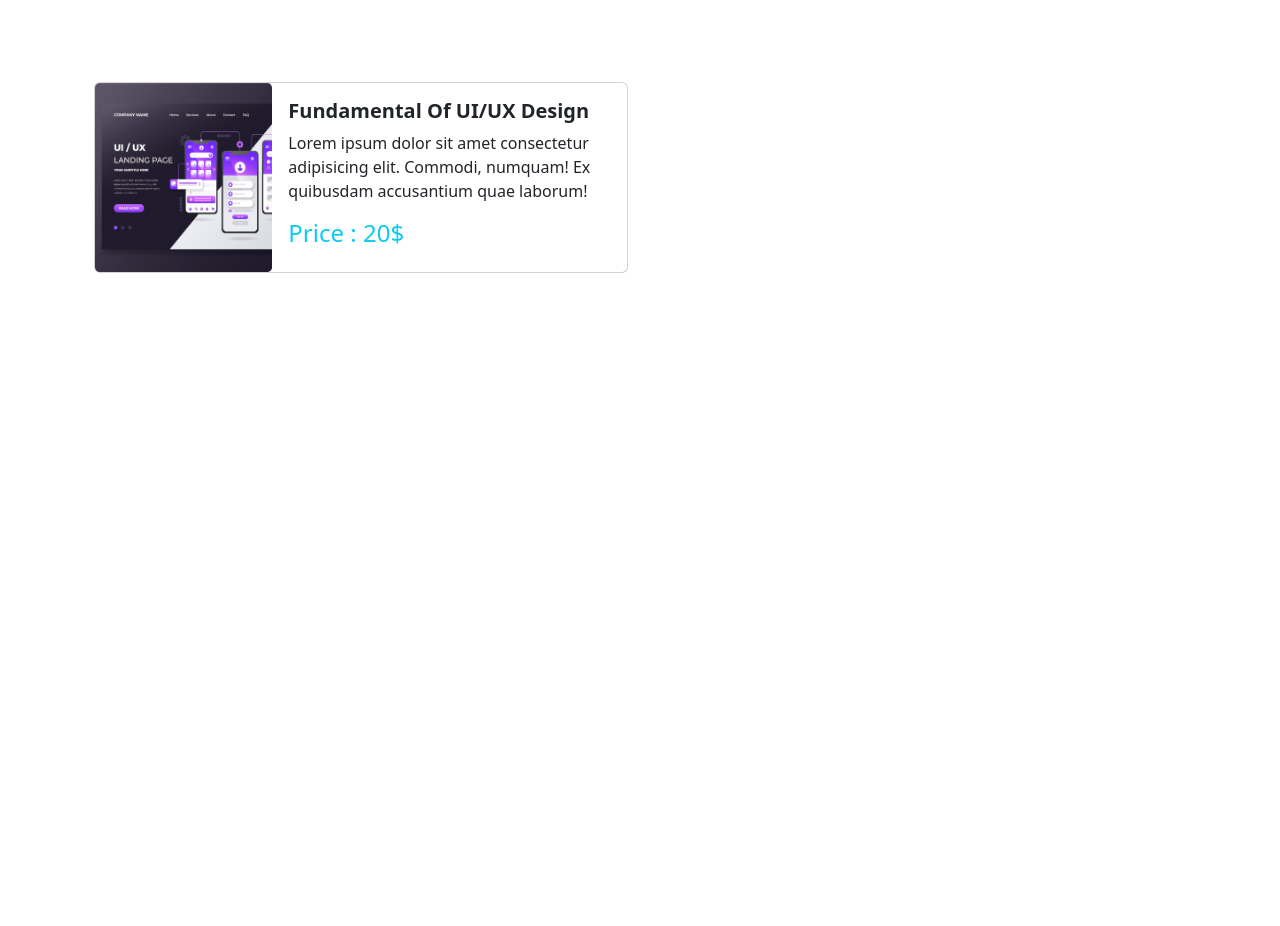
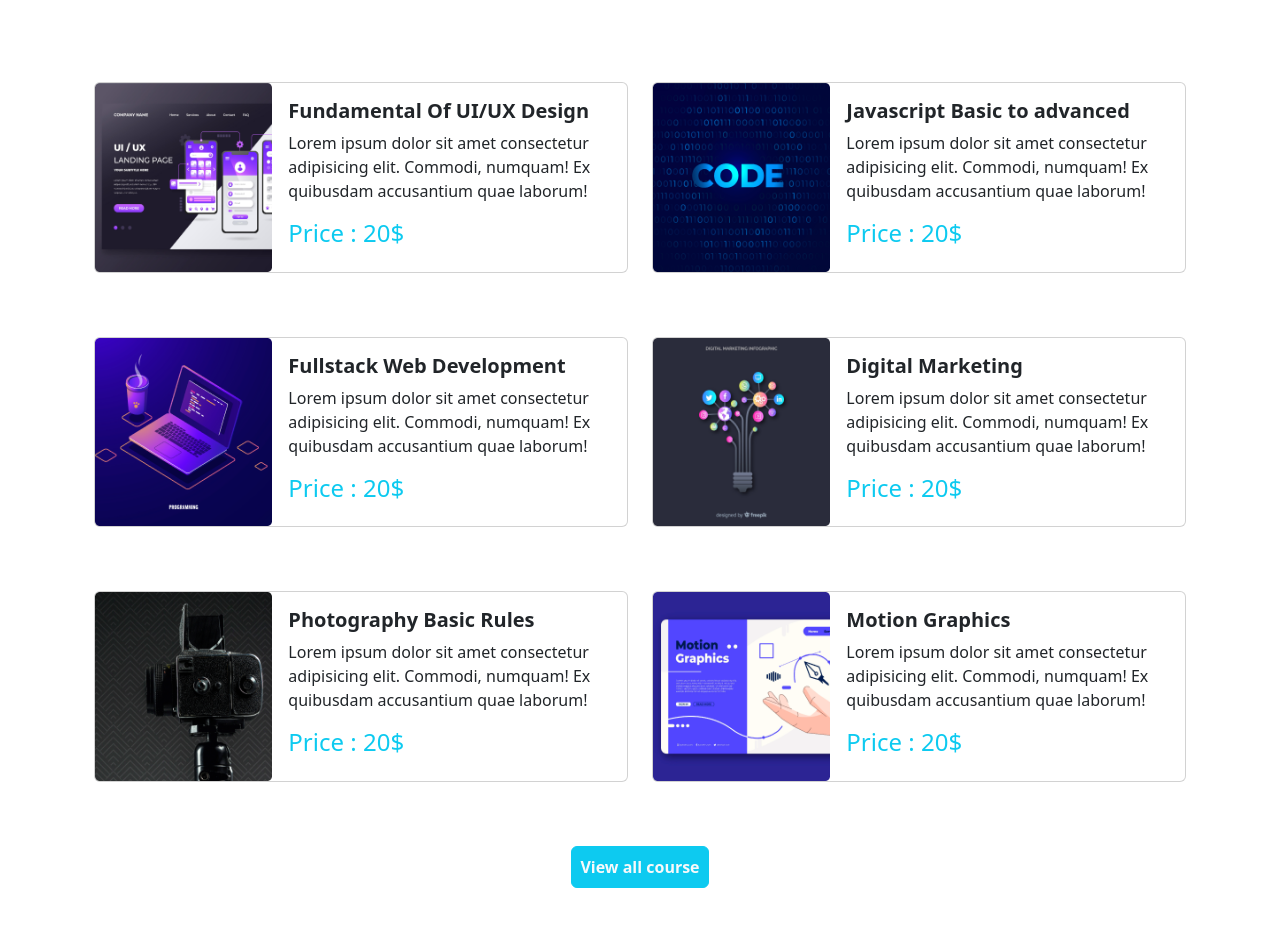
Before and after one commit to fahimulislam23/mentor-s-window, a plain HTML site: page index.html in a window 1280 px wide. Shown: the part 960-1886 px from the top of the page. Before the commit the page ends 1297 px from the top, so only its background shows below. Drawn offline with nearby package versions, Linux system fonts and the light colour scheme.

Commit message:
course card added

```diff
--- a/index.html
+++ b/index.html
@@ -55,6 +55,7 @@
         </section>
     <!-- Navbar iteam end -->
 
+    <main>
         <!-- Carousel banner start -->
         <section class="container mb-5">
           <div id="carouselExampleCaptions" class="carousel slide" data-bs-ride="carousel">
@@ -68,6 +69,7 @@
                     <a href="" class="btn btn-lg btn-primary">Get Started</a>
                   </div>
                 </div>
+
                 <div class="carousel-item">
                   <img src="./images/cover/cover-1.png" class="d-block w-100" alt="...">
                   <div class="carousel-caption slider-caption"> <!--d-none d-md-block position-absolute top-50 start-50 translate-middle-->
@@ -81,7 +83,7 @@
                   <div class="carousel-caption slider-caption">
                     <h5 class="fs-1 fw-bold heading">Get Started Digital Learning</h5>
                     <p class="fs-6">Some representative placeholder content for the third slide.</p>
-                  <a href="" class="btn btn-lg btn-primary">Get Started</a>
+                    <a href="" class="btn btn-lg btn-info">Get Started</a>
                   </div>
                 </div>
               </div>
@@ -97,13 +99,14 @@
         </section>
       <!-- Carousel End -->
 
+      <!-- Course section Start -->
         <section class="container">
           <div class="course-caption pb-5 text-center my-5">
             <h1 class="fw-bold">Discover Our Popular<br> Course</h1>
             <p><small>It is a long established fact that a reader will be distracted by the readable content of a page when looking at its layout.</small></p>
           </div>
 
-      <div class="container overflow-hodden my-5">
+          <div class="container overflow-hidden my-5">
             <div class="row gy-5">
               <div class="col-lg-6 col-md-12">
                 <div class="card mb-3">
@@ -121,11 +124,113 @@
                   </div>
                 </div>
               </div>
+
+              <!-- card2 -->
+              <div class="col-lg-6 col-md-12">
+                <div class="card mb-3">
+                  <div class="row g-0">
+                    <div class="col-md-4">
+                      <img src="./images/course/course-2.png" class="img-fluid w-100 h-100 rounded-1" alt="">
+                    </div>
+                    <div class="col-md-8">
+                      <div class="card-body">
+                        <h5 class="card-title fw-semibold">Javascript Basic to advanced</h5>
+                        <p class="card-text">Lorem ipsum dolor sit amet consectetur adipisicing elit. Commodi, numquam! Ex quibusdam accusantium quae laborum!</p>
+                        <h4 class="text-info">Price : 20$</h4>
+                      </div>
+                    </div>
+                  </div>
                 </div>
               </div>
 
+              <!-- card3 -->
+              <div class="col-lg-6 col-md-12">
+                <div class="card mb-3">
+                  <div class="row g-0">
+                    <div class="col-md-4">
+                      <img src="./images/course/course-3.png" class="img-fluid w-100 h-100 rounded-1" alt="">
+                    </div>
+                    <div class="col-md-8">
+                      <div class="card-body">
+                        <h5 class="card-title fw-semibold">Fullstack Web Development</h5>
+                        <p class="card-text">Lorem ipsum dolor sit amet consectetur adipisicing elit. Commodi, numquam! Ex quibusdam accusantium quae laborum!</p>
+                        <h4 class="text-info">Price : 20$</h4>
+                      </div>
+                    </div>
+                  </div>
+                </div>
+              </div>
+
+              <!-- card4 -->
+              <div class="col-lg-6 col-md-12">
+                <div class="card mb-3">
+                  <div class="row g-0">
+                    <div class="col-md-4">
+                      <img src="./images/course/course-4.png" class="img-fluid w-100 h-100 rounded-1" alt="">
+                    </div>
+                    <div class="col-md-8">
+                      <div class="card-body">
+                        <h5 class="card-title fw-semibold">Digital Marketing</h5>
+                        <p class="card-text">Lorem ipsum dolor sit amet consectetur adipisicing elit. Commodi, numquam! Ex quibusdam accusantium quae laborum!</p>
+                        <h4 class="text-info">Price : 20$</h4>
+                      </div>
+                    </div>
+                  </div>
+                </div>
+              </div>
+
+              <!-- cars5 -->
+              <div class="col-lg-6 col-md-12">
+                <div class="card mb-3">
+                  <div class="row g-0">
+                    <div class="col-md-4">
+                      <img src="./images/course/course-5.png" class="img-fluid w-100 h-100 rounded-1" alt="">
+                    </div>
+                    <div class="col-md-8">
+                      <div class="card-body">
+                        <h5 class="card-title fw-semibold">Photography Basic Rules</h5>
+                        <p class="card-text">Lorem ipsum dolor sit amet consectetur adipisicing elit. Commodi, numquam! Ex quibusdam accusantium quae laborum!</p>
+                        <h4 class="text-info">Price : 20$</h4>
+                      </div>
+                    </div>
+                  </div>
+                </div>
+              </div>
+
+              <!-- card6 -->
+              <div class="col-lg-6 col-md-12">
+                <div class="card mb-3">
+                  <div class="row g-0">
+                    <div class="col-md-4">
+                      <img src="./images/course/course-6.png" class="img-fluid w-100 h-100 rounded-1" alt="">
+                    </div>
+                    <div class="col-md-8">
+                      <div class="card-body">
+                        <h5 class="card-title fw-semibold">Motion Graphics</h5>
+                        <p class="card-text">Lorem ipsum dolor sit amet consectetur adipisicing elit. Commodi, numquam! Ex quibusdam accusantium quae laborum!</p>
+                        <h4 class="text-info">Price : 20$</h4>
+                      </div>
+                    </div>
+                  </div>
+                </div>
+              </div>
+            </div>
+          </div>
+        </section>
+
+    <!-- view more button -->
+        <button class="btn btn-info text-light fw-semibold mb-5 p-2 d-block m-auto d-none d-lg-block">
+          View all course
+        </button>
+
+        <section class="container overflow-hidden my-6">
+
 
         </section>
+  </main>
+  <!-- course section End -->
+
+
 
 
 
```
Lines whose indentation alone changed are shown as unchanged.
